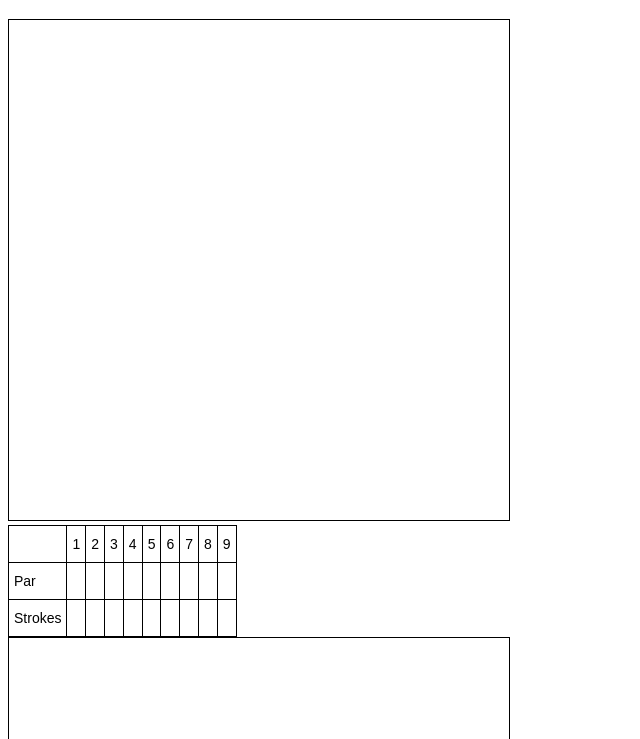
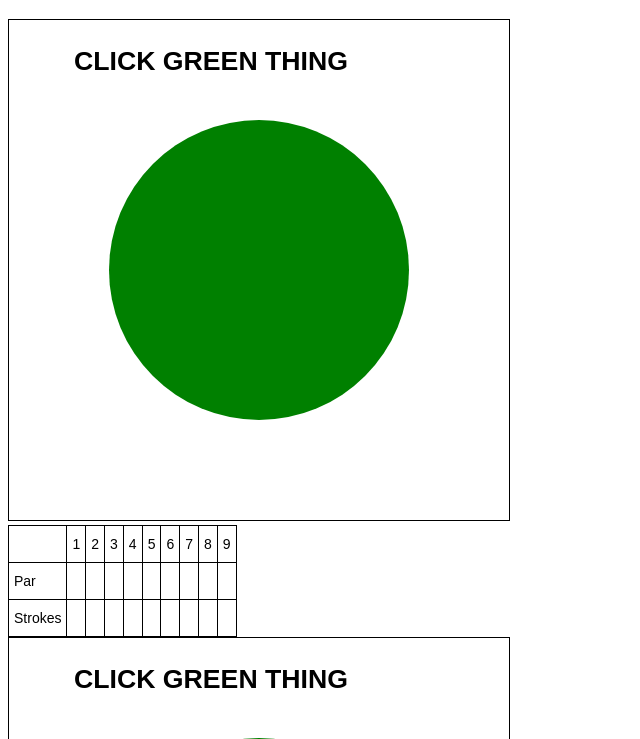
Before and after one commit to jeffnv/elite-golf, a plain HTML site: page index.html in a window 1280 px wide. Shown: the part 61-800 px from the top of the page, without its empty margins (0-640 px from the left). Drawn offline with Linux system fonts and the light colour scheme.

Commit message:
forgot the rest of the word

```diff
--- a/index.html
+++ b/index.html
@@ -99,7 +99,7 @@
   <script>
     var canvas = document.getElementById("golf-game-canvas");
     var game = new GolfGame(canvas);
-    g.run();
+    game.run();
     var canvas = document.getElementById("map-creator-canvas");
     var map = new GolfMapCreator(canvas);
     map.run();
```
